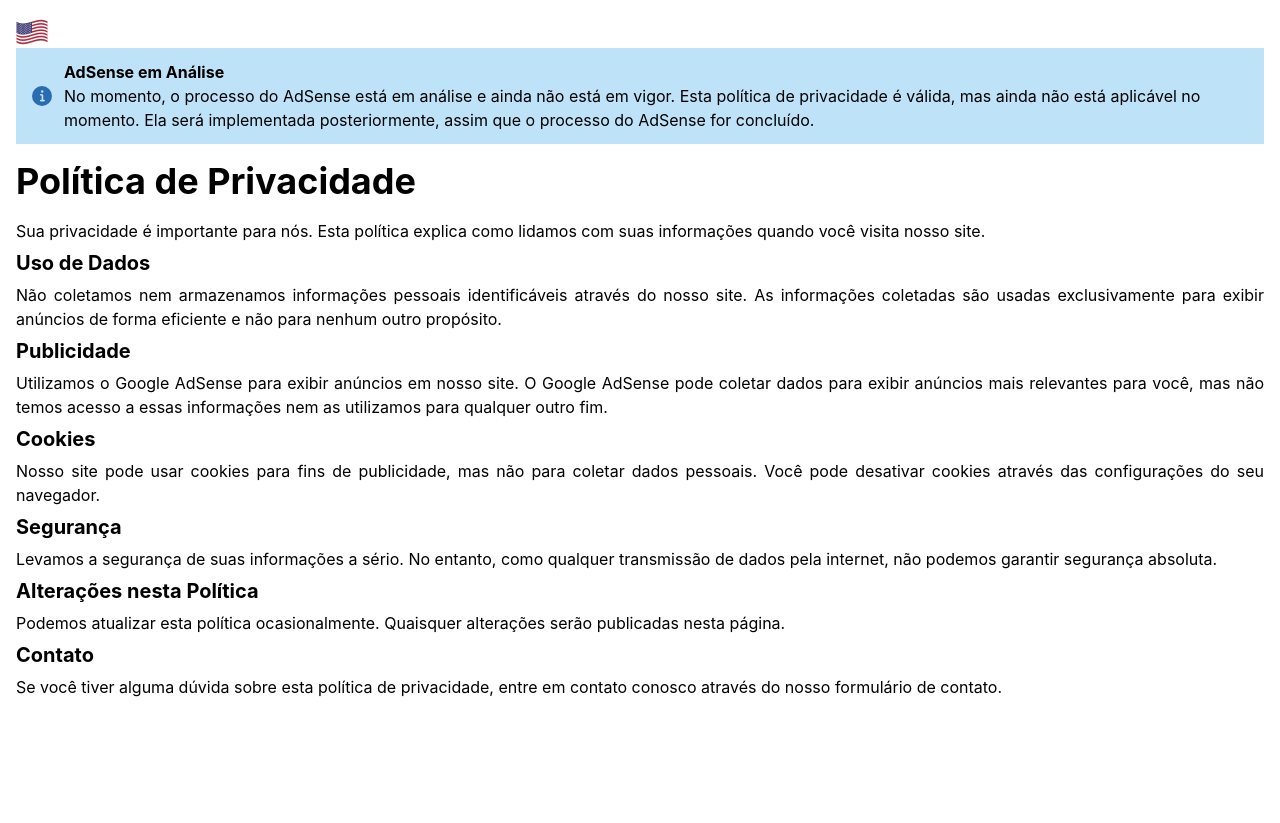
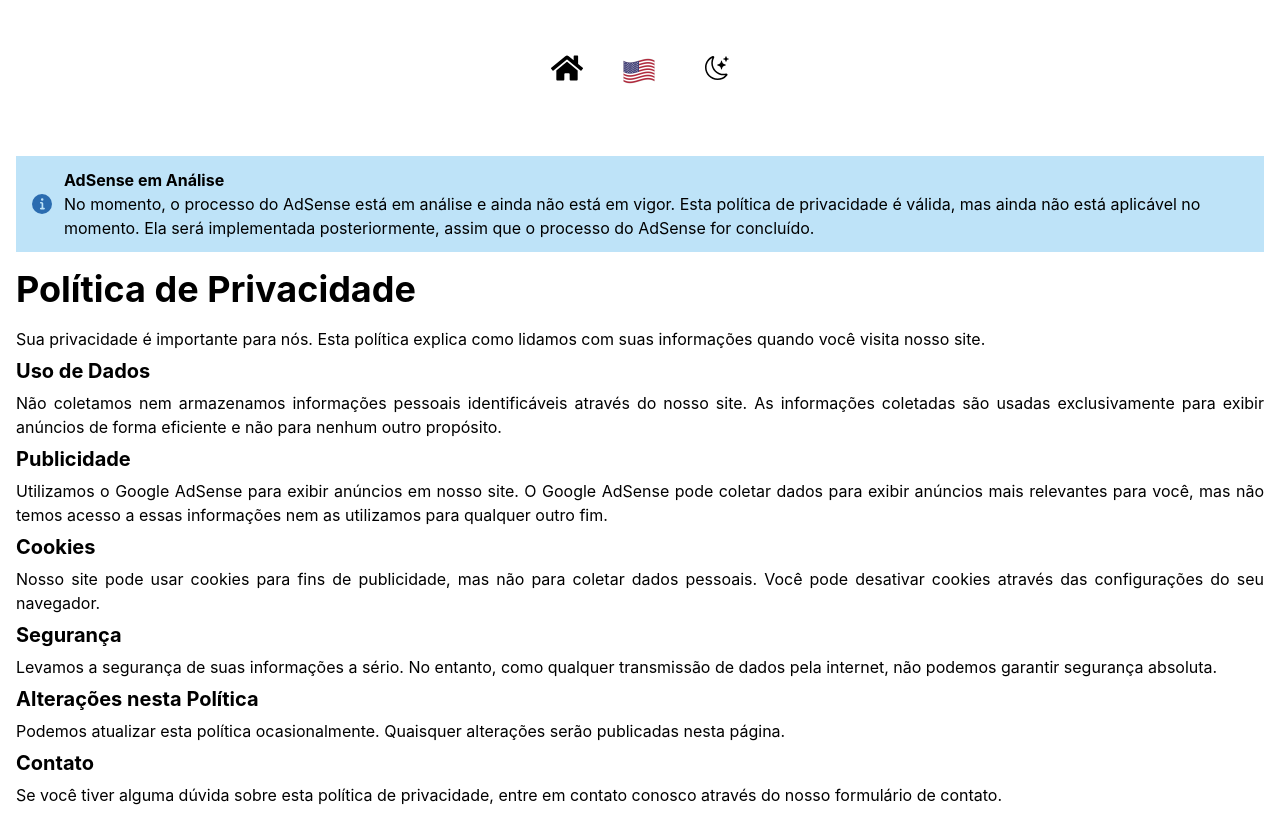
Before and after one commit to gabrielhilins/Portfolio, a React (Vite) app: page /privacy-policy in a window 1280 px wide. Before the commit the page ends 800 px from the top, so only its background shows below. Built offline with nearby package versions, Linux system fonts and the light colour scheme.

Commit message:
adicionando toolbar no privacy polciy e ajeitando rota (Ultimo commit antes do lancamento)

```diff
--- a/src/components/Footer.jsx
+++ b/src/components/Footer.jsx
@@ -34,7 +34,7 @@ const Footer = () => {
           fontWeight="300"
           paddingTop="20px"
         >
-          <Link as={RouterLink} to="/privacy-policy" isExternal>
+          <Link as={RouterLink} to="/privacy-policy">
             {t("privacyPolicy")}
           </Link>
         </Text>
--- a/src/locales/en-us/translation.json
+++ b/src/locales/en-us/translation.json
@@ -106,7 +106,7 @@
     "october2023": "October 2023",
     "december2023": "December 2023",
     "december2022": "December 2022",
-    "privacyPolicy": "Privace Policy",
+    "privacyPolicy": "Privacy Policy",
       "adsenseAlertTitle": "AdSense Under Review",
       "adsenseAlertDescription": "Currently, the AdSense process is under review and not yet in effect. This privacy policy is valid, but it is not yet applicable at this moment. It will be implemented later once the AdSense process is completed.",
       "privacyPolicyTitle": "Privacy Policy",
--- a/src/pages/PrivacyPolicy.jsx
+++ b/src/pages/PrivacyPolicy.jsx
@@ -1,13 +1,19 @@
-import { Box, Heading, Text, Alert, AlertIcon, AlertTitle, AlertDescription } from '@chakra-ui/react';
+import { Box, Heading, Text, Alert, AlertIcon, AlertTitle, AlertDescription, Flex } from '@chakra-ui/react';
 import { useTranslation } from 'react-i18next';
-import LanguageSwitcher from '../components/LanguageSwitcher';
+import ToolBar from '../components/ToolBar';
+
 
 function PrivacyPolicy() {
   const { t } = useTranslation();
 
   return (
     <Box p={4} display="flex" flexDirection="column" justifyContent="center">
-      <LanguageSwitcher />
+
+      <Flex
+      justifyContent="center"
+      >
+        <ToolBar />
+      </Flex>
       <Alert status="info" mb={4}>
         <AlertIcon />
         <Box flex="1">
```
